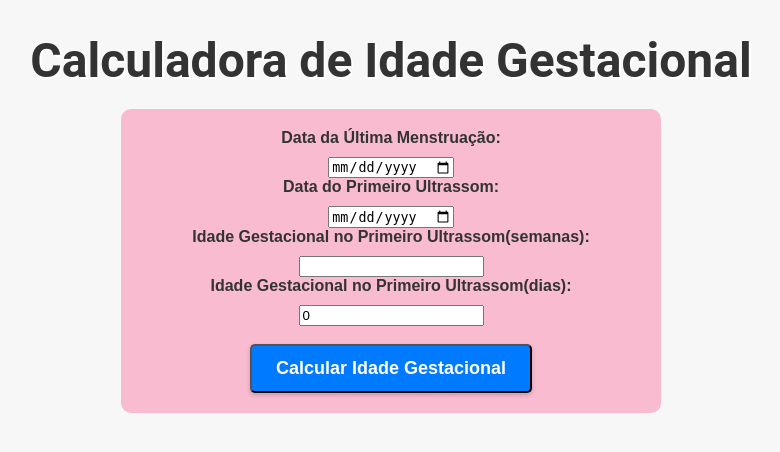
After one commit to raphael-3/CalculadoraIG, a Flask app: template templates/calcular.html in a window 1280 px wide. The commit adds this page. Shown: the top 452 px of the page, without its empty margins (249-1029 px from the left). Run offline with Flask 2, Linux system fonts and the light colour scheme; the template is opened without the code that fills it, so the values that code supplies are empty.

Commit message:
calculadora

```diff
--- a/main.py
+++ b/main.py
@@ -1,4 +1,7 @@
-from flask import Flask, render_template
+from flask import Flask, render_template, request
+import requests
+from datetime import date, timedelta, datetime
+from calculadora_ig import IdadeGestacional
 
 app = Flask(__name__)
 
@@ -11,6 +14,40 @@ def hello_world():
 def greet(name):
     return f'Hello, {name}!'
 
+@app.route('/guess/<name>')
+def guess(name):
+    # URL da API do Genderize.io
+    url = f"https://api.genderize.io?name={name}"
+    # Faz a requisição GET para a API
+    gender_response = requests.get(url)
+    gender_data = gender_response.json()
+    gender = gender_data["gender"]
+    return render_template("guess.html", person_name=name, gender=gender)
+
+@app.route('/calculoig', methods=['GET', 'POST'])
+def calculoig():
+    if request.method == 'POST':
+        # Obtém o valor do campo 'nome' do formulário
+        nome = request.form['nome']
+        return f'O nome informado foi: {nome}'
+    else:
+        return render_template('calculo_ig.html')
+
+
+@app.route('/calculadora')
+def calculadora():
+    return render_template('calcular.html')
+
+@app.route('/calcular', methods=['POST'])
+def calcular_idade_gestacional():
+    data_ultima_menstruacao = date.fromisoformat(request.form['data_ultima_menstruacao'])
+    data_primeiro_ultrassom = date.fromisoformat(request.form['data_primeiro_ultrassom'])
+    idade_gestacional_ultrassom = int(request.form['idade_gestacional_ultrassom_semanas'])*7+int(request.form['idade_gestacional_ultrassom_dias'])
+    ig = IdadeGestacional(data_ultima_menstruacao, data_primeiro_ultrassom, idade_gestacional_ultrassom)
+    metodo, idade_final, outra_ig, outro_metodo = ig.qual_ig_usar()
+
+    return f"<h1> Utilizar IG({metodo}): {idade_final} / IG({outro_metodo}): {outra_ig} <h1>"
+
 
 if __name__ == "__main__":
     app.run(debug=True)
--- a/css/styles.css
+++ b/static/css/styles.css
@@ -1,3 +1,4 @@
+
 body {
     margin: 0;
     padding: 0;
@@ -6,7 +7,16 @@ body {
     color: #333;
 }
 
-h1, h2, h3, h4, h5, h6 {
+h1 {
+  font-family: 'Roboto', sans-serif;
+  font-size: 48px;
+  color: #333;
+  text-shadow: 2px 2px #fff;
+  margin-bottom: 20px;
+  text-align: center;
+}
+
+h2, h3, h4, h5, h6 {
     font-family: 'Playfair Display', serif;
 }
 
@@ -169,3 +179,28 @@ form button[type="submit"] {
 form button[type="submit"]:hover {
   background-color: #666;
 }
+
+.btn {
+  display: inline-block;
+  background-color: #007bff;
+  color: #fff;
+  font-size: 18px;
+  font-weight: 600;
+  padding: 12px 24px;
+  border-radius: 5px;
+  text-decoration: none;
+  box-shadow: 0 2px 4px rgba(0, 0, 0, 0.2);
+  transition: all 0.3s ease;
+}
+
+.btn:hover {
+  background-color: #0069d9;
+  box-shadow: 0 4px 8px rgba(0, 0, 0, 0.3);
+  transform: translateY(-2px);
+}
+
+.btn:active {
+  background-color: #0062cc;
+  box-shadow: none;
+  transform: translateY(0);
+}
--- /dev/null
+++ b/templates/calcular.html
@@ -0,0 +1,27 @@
+<!DOCTYPE html>
+<html lang="en">
+<head>
+    <meta charset="UTF-8">
+    <link href="{{ url_for('static', filename='css/styles.css')}}" rel="stylesheet">
+    <title>Cálculo Idade Gestacional</title>
+</head>
+<body>
+    <h1>Calculadora de Idade Gestacional</h1>
+    <form method="post" action="{{ url_for('calcular_idade_gestacional') }}">
+      <label for="data_ultima_menstruacao">Data da Última Menstruação:</label>
+      <input type="date" id="data_ultima_menstruacao" name="data_ultima_menstruacao" required>
+      <br>
+      <label for="data_primeiro_ultrassom">Data do Primeiro Ultrassom:</label>
+      <input type="date" id="data_primeiro_ultrassom" name="data_primeiro_ultrassom" required>
+      <br>
+      <label for="idade_gestacional_ultrassom_semanas">Idade Gestacional no Primeiro Ultrassom(semanas):</label>
+      <input type="number" id="idade_gestacional_ultrassom_semanas" name="idade_gestacional_ultrassom_semanas" required>
+      <br>
+      <label for="idade_gestacional_ultrassom_dias">Idade Gestacional no Primeiro Ultrassom(dias):</label>
+      <input type="number" id="idade_gestacional_ultrassom_dias" name="idade_gestacional_ultrassom_dias" value="0" required>
+      <br>
+      <br>
+      <input type="submit" value="Calcular Idade Gestacional" class="btn">
+    </form>
+</body>
+</html>
--- a/templates/index.html
+++ b/templates/index.html
@@ -1,7 +1,7 @@
 <!DOCTYPE html>
 <html>
 <head>
-    <link rel="stylesheet" href="css/styles.css">
+    <link rel="stylesheet" href="/css/styles.css">
 	<meta charset="UTF-8">
 	<meta name="viewport" content="width=device-width, initial-scale=1.0">
 	<title>Jorge Milhem Haddad - Ginecologista</title>
```
Also changed, not shown: calculadora_ig.py (added, +92 -0 lines), static/css/styles_calculadora.css (added, +117 -0 lines), templates/calculo_ig.html (added, +22 -0 lines), templates/guess.html (added, +13 -0 lines).
